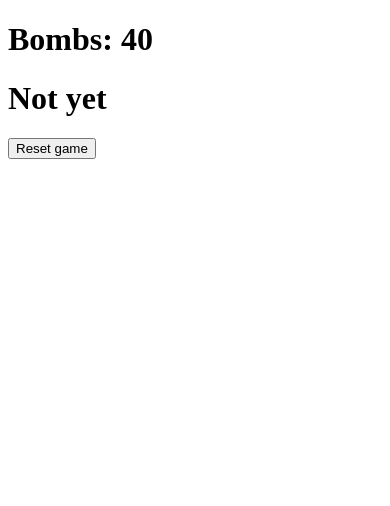
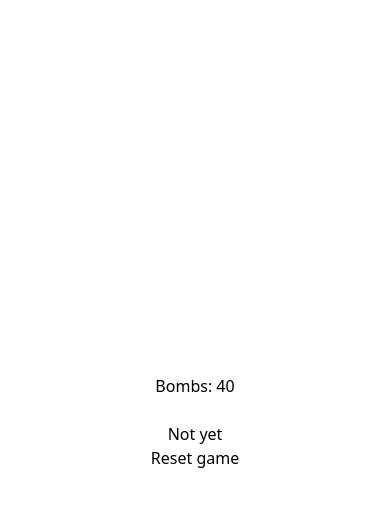
Before and after one commit to webcrawlersdev/minesweeper, a Next.js app: page / in a window 390 px wide. Shown: the top 506 px of the page. Built offline with nearby package versions, Linux system fonts and the light colour scheme.

Commit message:
feat: prevent double click zoom on mobile

```diff
--- a/pages/_app.js
+++ b/pages/_app.js
@@ -1,7 +1,7 @@
-import 'tailwindcss/tailwind.css'
+import "../styles/global.css";
 
 function MyApp({ Component, pageProps }) {
-  return <Component {...pageProps} />
+  return <Component {...pageProps} />;
 }
 
-export default MyApp
+export default MyApp;
--- /dev/null
+++ b/styles/global.css
@@ -0,0 +1,9 @@
+@tailwind base;
+@tailwind components;
+@tailwind utilities;
+
+@layer base {
+  html {
+    touch-action: manipulation;
+  }
+}
```
